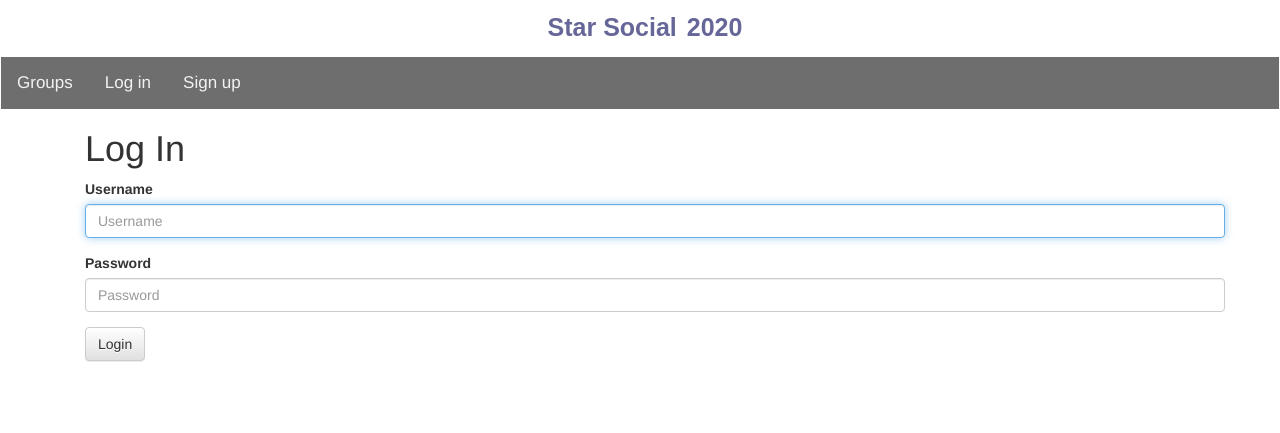
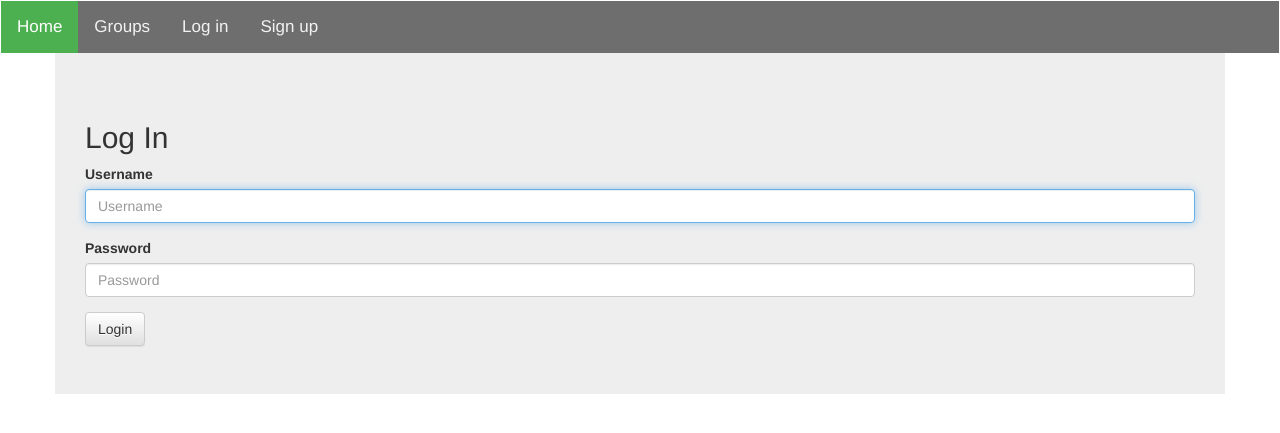
Before and after one commit to dbailes2019/starsocial2020, a Django app: page /accounts/login/ in a window 1280 px wide. Shown: the top 433 px of the page. Run offline with Django 3.2, Linux system fonts and the light colour scheme; some libraries are stand-ins or nearby versions.

Commit message:
CSS update

```diff
--- a/accounts/templates/accounts/login.html
+++ b/accounts/templates/accounts/login.html
@@ -3,7 +3,7 @@
 
 {% block content %}
 <div class="container">
-  <h1>Log In</h1>
+  <h2>Log In</h2>
   <form method="POST">
     {% csrf_token %}
     {% bootstrap_form form %}
--- a/groups/templates/groups/group_detail.html
+++ b/groups/templates/groups/group_detail.html
@@ -3,8 +3,8 @@
 {% block pregroup %}
 
 
-<h1>{{group.name}}</h1>
-<h2> Member Count: {{group.members.count}}</h2>
+<h2>{{group.name}}</h2>
+<h3> Member Count: {{group.members.count}}</h2>
 
   <div class="content">
 
@@ -26,7 +26,7 @@
 
 <div class="col-md-8">
 	{% if group.posts.count == 0 %}
-	<h2>No posts in this group yet!</h2>
+	<h3>No posts in this group yet!</h3>
 
 	{% else %}
 
--- a/posts/templates/posts/user_post_list.html
+++ b/posts/templates/posts/user_post_list.html
@@ -2,7 +2,7 @@
 
 {% block prepost %}
 <div class="col-md-4">
-  <h1>@{{post_user.username}}</h1>
+  <h2>@{{post_user.username}}</h2>
 </div>
 {% endblock %}
 
--- a/static/simplesocial/css/master.css
+++ b/static/simplesocial/css/master.css
@@ -4,7 +4,7 @@
   padding: 10px;
   text-align: center;
   color: #666699;
-  font-family:fantasy;
+  /* font-family:'Bowlby One SC'; */
   font-size: 25px;
   font-weight: bold;
   transition: 0.3s;
@@ -47,11 +47,11 @@ a:hover{
 }
 
 /* Add responsiveness - on screens less than 580px wide, display the navbar vertically instead of horizontally */
- @media screen and (max-width: 580px) {
+ /* @media screen and (max-width: 580px) {
   #navbar {
     padding: 20px 10px !important;
    /* Use !important to make sure that JavaScript doesn't override the padding on small screens*/
-  }
+  /* } */
 
 html,
 body {
--- a/templates/base.html
+++ b/templates/base.html
@@ -3,27 +3,26 @@
 <html>
   <head>
     <meta charset="utf-8">
+     <meta name="viewport" content="width=device-width, initial-scale=1.0">
     <title>Star Social</title>
     <!-- Latest compiled and minified CSS -->
 
     <link rel="stylesheet" href="https://maxcdn.bootstrapcdn.com/bootstrap/3.3.7/css/bootstrap.min.css" integrity="sha384-BVYiiSIFeK1dGmJRAkycuHAHRg32OmUcww7on3RYdg4Va+PmSTsz/K68vbdEjh4u" crossorigin="anonymous">
-
     <!-- Optional theme -->
     <link rel="stylesheet" href="https://maxcdn.bootstrapcdn.com/bootstrap/3.3.7/css/bootstrap-theme.min.css" integrity="sha384-rHyoN1iRsVXV4nD0JutlnGaslCJuC7uwjduW9SVrLvRYooPp2bWYgmgJQIXwl/Sp" crossorigin="anonymous">
 
     <!-- Latest compiled and minified JavaScript -->
-    <script src="https://maxcdn.bootstrapcdn.com/bootstrap/3.3.7/js/bootstrap.min.js" integrity="sha384-Tc5IQib027qvyjSMfHjOMaLkfuWVxZxUPnCJA7l2mCWNIpG9mGCD8wGNIcPD7Txa" crossorigin="anonymous"></script>
-    <link href="https://fonts.googleapis.com/css?family=Montserrat" rel="stylesheet">
+    <!-- <script src="https://maxcdn.bootstrapcdn.com/bootstrap/3.3.7/js/bootstrap.min.js" integrity="sha384-Tc5IQib027qvyjSMfHjOMaLkfuWVxZxUPnCJA7l2mCWNIpG9mGCD8wGNIcPD7Txa" crossorigin="anonymous"></script> -->
+    <!-- <link href="https://fonts.googleapis.com/css?family=Bowlby+One+SC&display=swap rel="stylesheet"> -->
     <link rel="stylesheet" href="{% static 'simplesocial/css/master.css'%}">
   </head>
 
   <body>
-    <div class="header" >
-      <a class="header" href="{% url 'home' %}">Star Social</a><span>2020</span>
-    </div>
     <nav class="navbar navbar-expand-sm navbar-dark">
   			<div class="topnav">
-      			{% if user.is_authenticated %}
+            <a class="active" href="{% url 'home' %}">Home</a>
+
+            {% if user.is_authenticated %}
               <a href="{% url 'posts:create' %}">Post</a>
               <a href="{% url 'groups:all' %}">Groups</a>
               <a href="{% url 'groups:create' %}">Create Group</a>
@@ -35,7 +34,7 @@
 						{% endif %}
   			</div>
 
-        <div class="container">
+        <div class="jumbotron container">
 
         {% block content %}
         {% endblock %}
```
